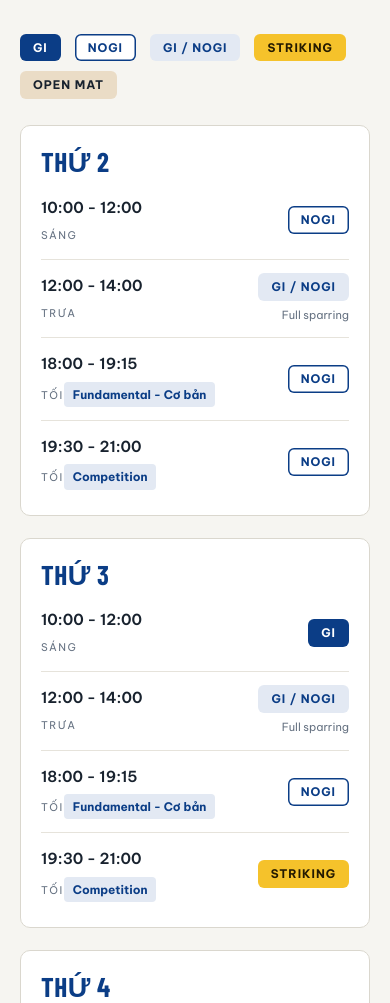
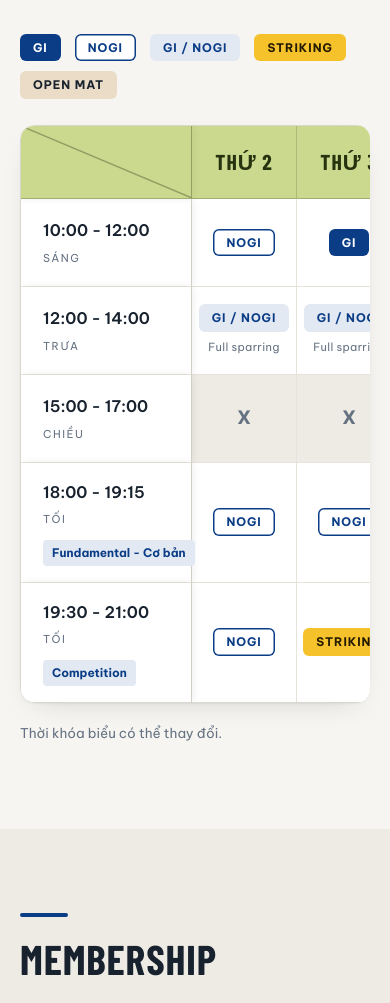
Before and after one commit to NgThHung160905/Saigon_Grappling_Society, a website built with Vite: page index.html in a window 390 px wide. Shown: the part 4920-5923 px from the top of the page. Built offline with nearby package versions, Linux system fonts and the light colour scheme; files whose address does not match are found by name; a web font is replaced by a local one.

Commit message:
Keep full timetable grid on mobile with smooth horizontal scroll and sticky time column

```diff
--- a/cinematic.css
+++ b/cinematic.css
@@ -577,7 +577,13 @@ section{position:relative;padding-block:clamp(84px,11vw,150px)}
 .tag.str{background:#F5C22B;color:#241A00}
 .tag.open{background:var(--cream);color:var(--ink)}
 .tt-grid .tag:hover,.tt-day .tag:hover{transform:scale(1.06)}
-.tt-grid{display:grid;grid-template-columns:184px repeat(6,1fr);border-radius:14px;overflow:hidden;border:1px solid var(--line);background:var(--surface);box-shadow:var(--shadow)}
+.tt-grid-wrap{width:100%;overflow-x:auto;-webkit-overflow-scrolling:touch;border-radius:14px;box-shadow:var(--shadow);margin-bottom:12px}
+.tt-grid-wrap::-webkit-scrollbar{height:6px}
+.tt-grid-wrap::-webkit-scrollbar-track{background:rgba(0,0,0,.05);border-radius:3px}
+.tt-grid-wrap::-webkit-scrollbar-thumb{background:#BAC7D5;border-radius:3px}
+.tt-grid{display:grid;grid-template-columns:170px repeat(6,minmax(105px,1fr));min-width:800px;border-radius:14px;overflow:hidden;border:1px solid var(--line);background:var(--surface)}
+.tt-grid > div:nth-child(7n+1){position:sticky;left:0;z-index:3;background:var(--surface);box-shadow:2px 0 8px rgba(0,0,0,.07)}
+.tt-grid .h.top-corner{background:var(--accent)!important;z-index:4}
 .tt-grid > div{padding:16px 8px;border-bottom:1px solid var(--line-soft);display:flex;flex-direction:column;justify-content:center;align-items:center;gap:6px;min-height:88px;text-align:center;transition:background .25s}
 .tt-grid > div:not(:nth-child(7n+1)){border-left:1px solid var(--line-soft)}
 .tt-grid > div:nth-child(7n+2){border-left:1px solid var(--line)}
@@ -597,7 +603,7 @@ section{position:relative;padding-block:clamp(84px,11vw,150px)}
 .tt-grid .sub{font-size:.7rem;color:var(--muted);letter-spacing:.03em}
 .tt-grid .off{background:var(--bg-alt);color:var(--muted);font-weight:700;font-size:1.15rem;user-select:none;transition:background .25s}
 .tt-grid .off:hover{background:#E4E1D8}
-.tt-list{display:none;gap:22px 30px;grid-template-columns:repeat(auto-fit,minmax(260px,1fr))}
+.tt-list{display:none!important}
 .tt-day{padding:6px 20px 12px;border-radius:var(--radius);background:var(--surface);border:1px solid var(--line)}
 .tt-day h3{font-family:var(--display);font-weight:800;letter-spacing:.02em;text-transform:uppercase;color:var(--blue);font-size:1.7rem;line-height:1;margin:16px 0 6px}
 .tt-day .r{display:flex;justify-content:space-between;align-items:center;gap:12px;padding:13px 0;border-bottom:1px solid var(--line-soft)}
@@ -606,7 +612,7 @@ section{position:relative;padding-block:clamp(84px,11vw,150px)}
 .tt-day .r em{font-style:normal;font-size:.66rem;letter-spacing:.14em;text-transform:uppercase;color:var(--muted)}
 .tt-day .r .rt{display:grid;justify-items:end;gap:5px}
 .tt-day .sub{font-size:.7rem;color:var(--muted)}
-@media(max-width:860px){.tt-grid{display:none}.tt-list{display:grid}}
+@media(max-width:860px){.tt-list{display:none!important}}
 .tt-note{margin-top:20px;font-size:.84rem;color:var(--muted)}
 
 /* Membership */
--- a/index.html
+++ b/index.html
@@ -177,7 +177,9 @@
           <h2 class="t t-lg">Thời khóa biểu</h2>
         </div>
         <div class="legend" id="legend"></div>
-        <div class="tt-grid" id="tt-grid"></div>
+        <div class="tt-grid-wrap">
+          <div class="tt-grid" id="tt-grid"></div>
+        </div>
         <div class="tt-list" id="tt-list"></div>
         <p class="tt-note" id="tt-note"></p>
       </div>
```
